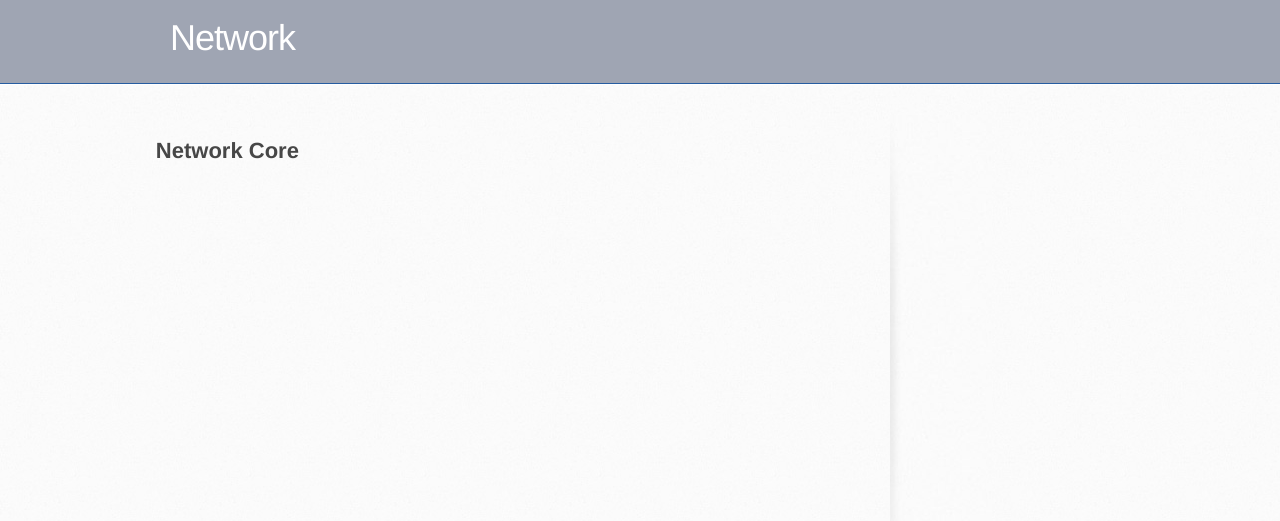
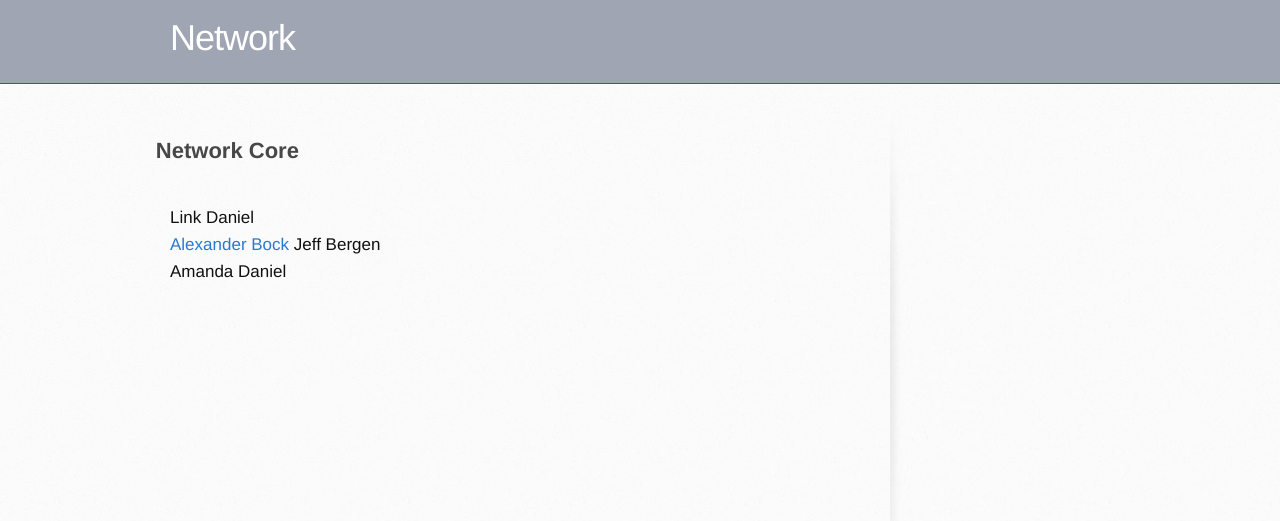
Before and after one commit to networkf/network.github.io, a Jekyll site: the page built from core.md, in a window 1280 px wide. Shown: the top 521 px of the page. Built offline with Jekyll 4.4.1, drawn with Linux system fonts in a browser that asks for light colours; some web fonts are replaced; our own code applies the rules of GitHub Pages for plain Markdown files; the repository's description, which GitHub fills in, is left out.

Commit message:
Update core.md

```diff
--- a/core.md
+++ b/core.md
@@ -7,3 +7,11 @@ layout: default
 ---
 
 ## Network Core
+<br>
+Link Daniel
+<br>
+<a href="https://www.researchgate.net/profile/Alexander-Bock-8">Alexander Bock</a>
+Jeff Bergen
+<br>
+Amanda Daniel
+<br>
```
